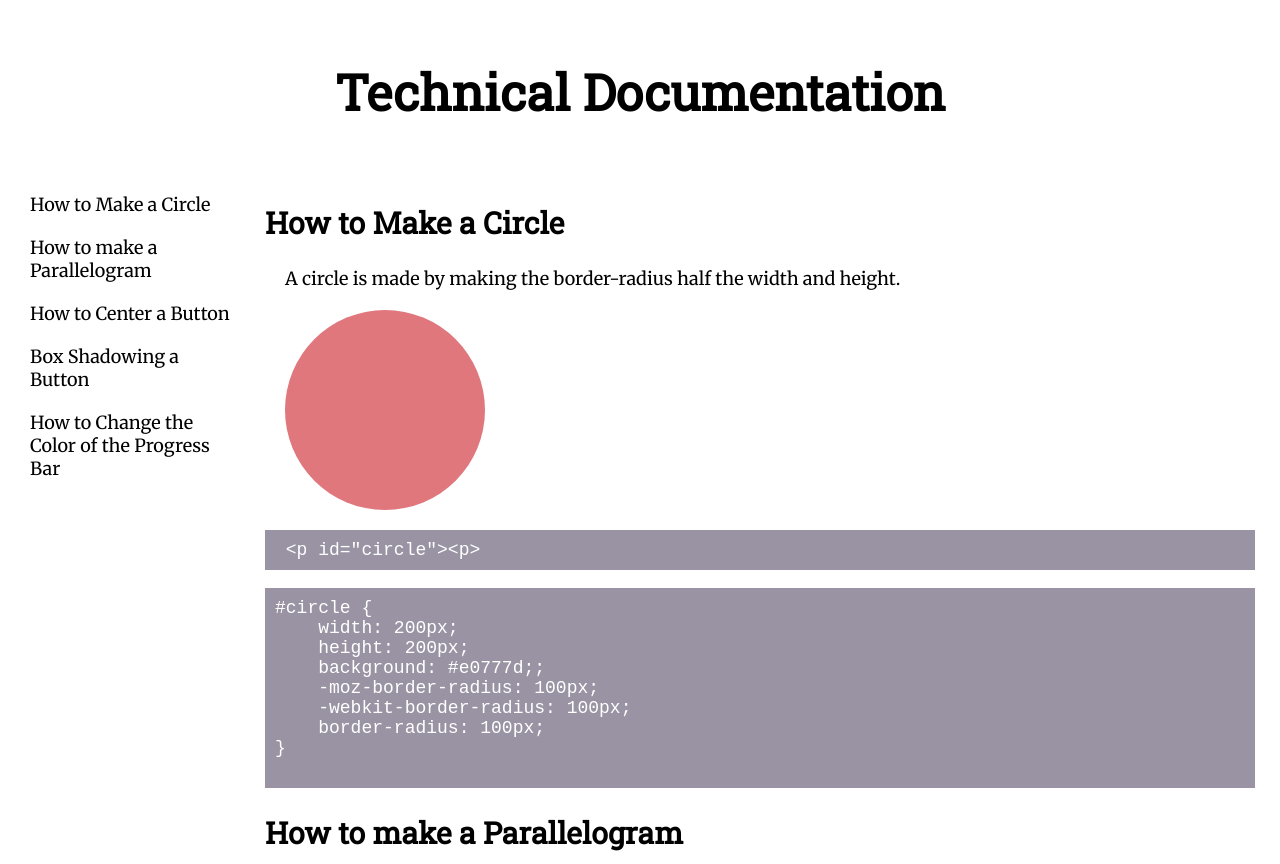
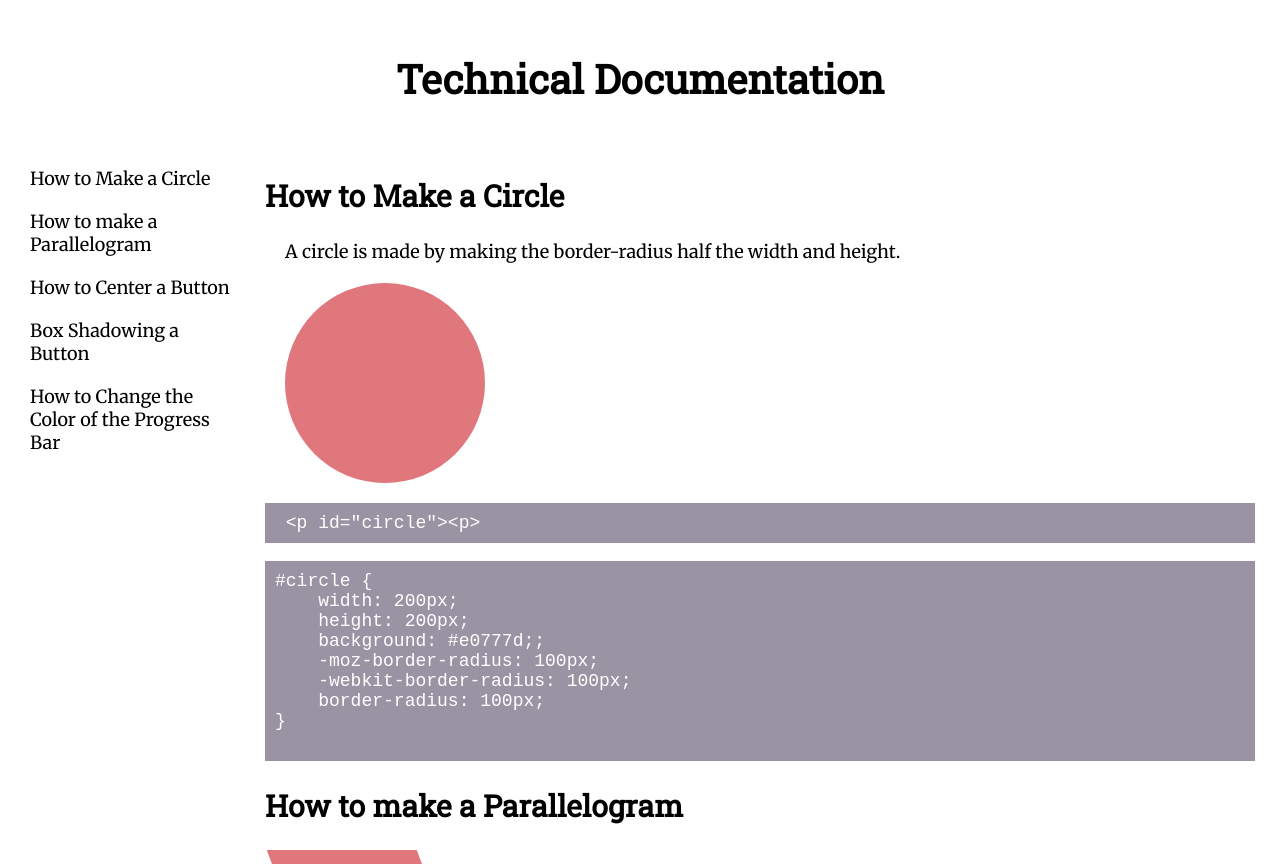
Before and after one commit to j14chambers/FCC-Projects, a plain HTML site: page Technical Documentation Page/documentation.html in a window 1280 px wide. Shown: the top 864 px of the page. Drawn offline with Linux system fonts and the light colour scheme; a script that the page names is missing.

Commit message:
adjust font size of h1

```diff
--- a/Technical Documentation Page/documentation.css
+++ b/Technical Documentation Page/documentation.css
@@ -6,7 +6,7 @@ body{
 h1{
     font-family: 'Roboto Slab', serif;
     text-align: center;
-    font-size: 50px;
+    font-size: 40px;
 }
 h2{
     font-size: 30px;
@@ -77,6 +77,7 @@ p{
 #parallelogram { width: 150px;
     height: 100px;
     -webkit-transform: skew(20deg);
+    transform: skew(20deg);
     -moz-transform: skew(20deg);
     -o-transform: skew(20deg);
     background: #e0777d;
```
